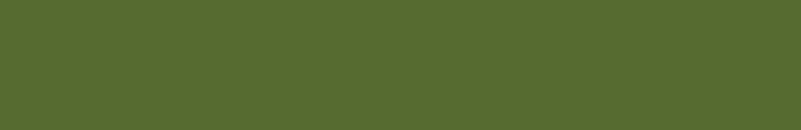
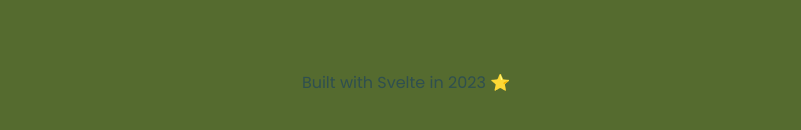
Before and after one commit to udonte/svelte-userReviews-app, a Svelte app: page / in a window 1280 px wide. Shown: the part 1248-1378 px from the top of the page, without its empty margins (234-1035 px from the left). Before the commit the page ends 1318 px from the top, so only its background shows below. Built offline with nearby package versions, Linux system fonts and the light colour scheme.

Commit message:
added footer

```diff
--- a/src/App.svelte
+++ b/src/App.svelte
@@ -8,8 +8,13 @@
 	<FeedbackForm />
 	<FeedbackStats />
 	<FeedbackList  />
+
+	<p>Built with Svelte in 2023 ⭐</p>
 </main>
 
 <style>
-
+	p {
+		text-align: center;
+		margin-top: 100px;
+	}
 </style>
```
